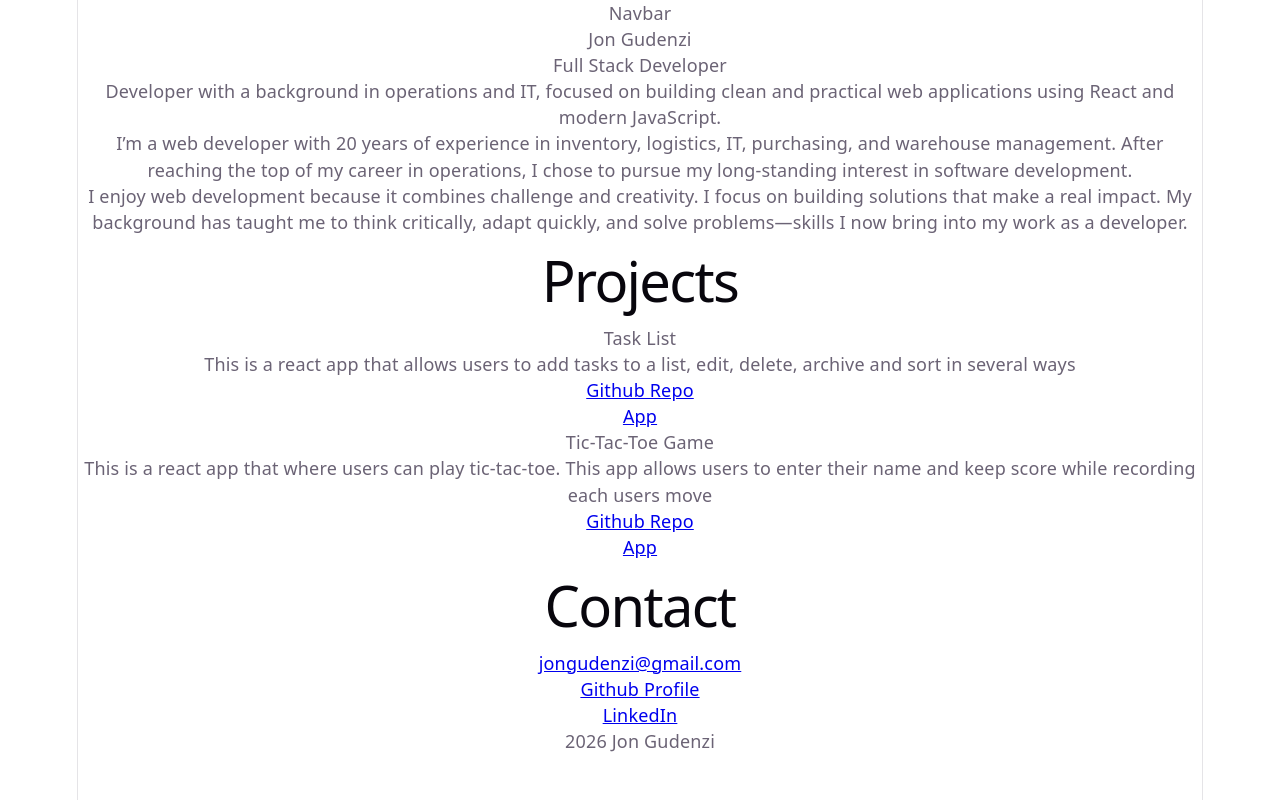
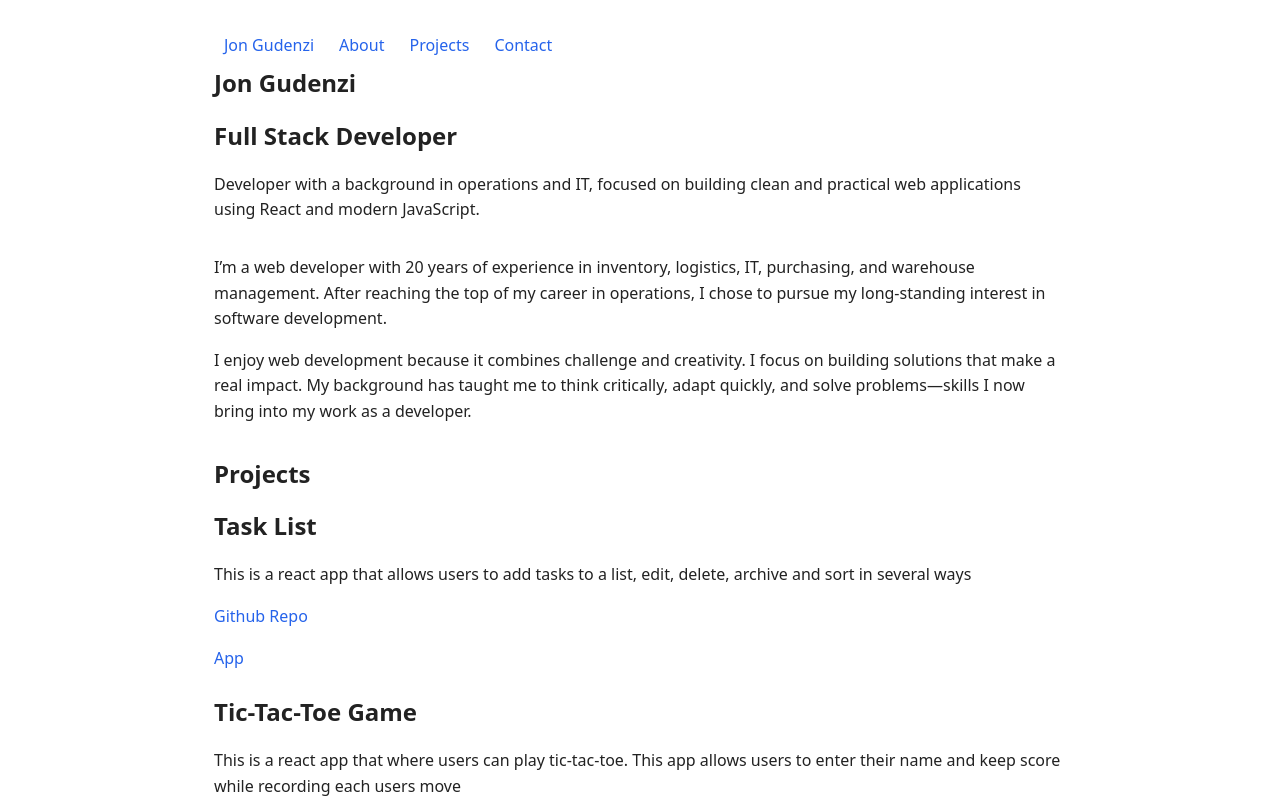
Before and after one commit to JonGudenzi/JonGudenzi-Portfolio2026, a React (Vite) app: page / in a window 1280 px wide. Shown: the top 802 px of the page. Built offline with nearby package versions, Linux system fonts and the light colour scheme.

Commit message:
Navbar setup

```diff
--- a/src/App.jsx
+++ b/src/App.jsx
@@ -8,14 +8,14 @@ import Footer from "./components/Footer";
 function App() {
 
   return (
-    <>
+    <section>
       <Navbar />
       <Header />
       <About />
       <Projects />
       <Contact />
       <Footer />
-    </>
+    </section>
   )
 }
 
--- a/src/components/About.jsx
+++ b/src/components/About.jsx
@@ -1,10 +1,11 @@
 export default function About() {
     return (
-        <>
+
+        <div className="about-me" id="about">
             <p>I’m a web developer with 20 years of experience in inventory, logistics, IT, purchasing, and warehouse management. After reaching the top of my career in operations, I chose to pursue my long-standing interest in software development.</p>
 
             <p>I enjoy web development because it combines challenge and creativity. I focus on building solutions that make a real impact. My background has taught me to think critically, adapt quickly, and solve problems—skills I now bring into my work as a developer.</p>
-        </>
+        </div>
 
     )
 }
--- a/src/components/Contact.jsx
+++ b/src/components/Contact.jsx
@@ -1,10 +1,10 @@
 export default function Contact() {
     return (
-        <>
+        <div id="contact">
         <h1>Contact</h1>
             <p><a href="mailto:jongudenzi@gmail.com" target="_blank" rel="noreferrer">jongudenzi@gmail.com</a></p>
             <p><a href="https://github.com/JonGudenzi" target="_blank" rel="noreferrer">Github Profile</a></p>
             <p><a href="https://www.linkedin.com/in/jon-gudenzi/" target="_blank" rel="noreferrer">LinkedIn</a></p>
-        </>
+        </div>
     )
 }
--- a/src/components/Header.jsx
+++ b/src/components/Header.jsx
@@ -1,10 +1,12 @@
 export default function Header() {
     return(
-        <>
-        <p>Jon Gudenzi</p>
-        <p>Full Stack Developer</p>
+        <div className="header-text">
+        <h1>Jon Gudenzi</h1>
+
+        <h2>Full Stack Developer</h2>
+
         <p>Developer with a background in operations and IT, focused on building clean and practical web applications using React and modern JavaScript.</p>
-        </>
+        </div>
 
     )
 }
--- a/src/components/Navbar.jsx
+++ b/src/components/Navbar.jsx
@@ -1,6 +1,12 @@
 export default function Navbar() {
 
-    return(
-        <p>Navbar</p>
+    return (
+        <div className="navBar">
+            <a className="navText">Jon Gudenzi</a>
+            <a className="navText" href="#about">About</a>
+            <a className="navText" href="#projects">Projects</a>
+            <a className="navText" href="#contact">Contact</a>
+        </div>
+
     )
 }
--- a/src/components/ProjectCard.jsx
+++ b/src/components/ProjectCard.jsx
@@ -1,11 +1,11 @@
 export default function ProjectCard({ project }) {
 
     return (
-        <>
-            <p>{project.title}</p>
-            <p>{project.description}</p>
+        <div className="project-content">
+            <h2>{project.title}</h2>
+            <p className="project-text">{project.description}</p>
             <p><a href={project.github} target="_blank" rel="noreferrer">Github Repo</a></p>
             <p><a href={project.app} target="_blank" rel="noreferrer">App</a></p>
-        </>
+        </div>
     )
 }
--- a/src/components/Projects.jsx
+++ b/src/components/Projects.jsx
@@ -4,7 +4,7 @@ import ProjectCard from "./ProjectCard";
 export default function Projects() {
 
     return (
-        <div>
+        <div id="projects">
             <h1>Projects</h1>
             {projects.map((project) => {
                 return (
--- a/src/index.css
+++ b/src/index.css
@@ -1,53 +1,11 @@
 :root {
-  --text: #6b6375;
-  --text-h: #08060d;
-  --bg: #fff;
-  --border: #e5e4e7;
-  --code-bg: #f4f3ec;
-  --accent: #aa3bff;
-  --accent-bg: rgba(170, 59, 255, 0.1);
-  --accent-border: rgba(170, 59, 255, 0.5);
-  --social-bg: rgba(244, 243, 236, 0.5);
-  --shadow:
-    rgba(0, 0, 0, 0.1) 0 10px 15px -3px, rgba(0, 0, 0, 0.05) 0 4px 6px -2px;
-
-  --sans: system-ui, 'Segoe UI', Roboto, sans-serif;
-  --heading: system-ui, 'Segoe UI', Roboto, sans-serif;
-  --mono: ui-monospace, Consolas, monospace;
-
-  font: 18px/145% var(--sans);
-  letter-spacing: 0.18px;
-  color-scheme: light dark;
-  color: var(--text);
-  background: var(--bg);
-  font-synthesis: none;
-  text-rendering: optimizeLegibility;
-  -webkit-font-smoothing: antialiased;
-  -moz-osx-font-smoothing: grayscale;
-
-  @media (max-width: 1024px) {
-    font-size: 16px;
-  }
+  font-family: system-ui, Arial, sans-serif;
+  color: #222;
+  background-color: #fff;
 }
 
-@media (prefers-color-scheme: dark) {
-  :root {
-    --text: #9ca3af;
-    --text-h: #f3f4f6;
-    --bg: #16171d;
-    --border: #2e303a;
-    --code-bg: #1f2028;
-    --accent: #c084fc;
-    --accent-bg: rgba(192, 132, 252, 0.15);
-    --accent-border: rgba(192, 132, 252, 0.5);
-    --social-bg: rgba(47, 48, 58, 0.5);
-    --shadow:
-      rgba(0, 0, 0, 0.4) 0 10px 15px -3px, rgba(0, 0, 0, 0.25) 0 4px 6px -2px;
-  }
-
-  #social .button-icon {
-    filter: invert(1) brightness(2);
-  }
+* {
+  box-sizing: border-box;
 }
 
 body {
@@ -55,57 +13,54 @@ body {
 }
 
 #root {
-  width: 1126px;
-  max-width: 100%;
+  max-width: 900px;
   margin: 0 auto;
-  text-align: center;
-  border-inline: 1px solid var(--border);
-  min-height: 100svh;
-  display: flex;
-  flex-direction: column;
-  box-sizing: border-box;
+  padding: 24px;
 }
 
 h1,
-h2 {
-  font-family: var(--heading);
-  font-weight: 500;
-  color: var(--text-h);
+h2,
+h3 {
+  margin-top: 0;
 }
 
-h1 {
-  font-size: 56px;
-  letter-spacing: -1.68px;
-  margin: 32px 0;
-  @media (max-width: 1024px) {
-    font-size: 36px;
-    margin: 20px 0;
-  }
-}
-h2 {
-  font-size: 24px;
-  line-height: 118%;
-  letter-spacing: -0.24px;
-  margin: 0 0 8px;
-  @media (max-width: 1024px) {
-    font-size: 20px;
-  }
-}
 p {
-  margin: 0;
+  line-height: 1.6;
 }
 
-code,
-.counter {
-  font-family: var(--mono);
-  display: inline-flex;
-  border-radius: 4px;
-  color: var(--text-h);
+a {
+  color: #2563eb;
+  text-decoration: none;
 }
 
-code {
-  font-size: 15px;
-  line-height: 135%;
-  padding: 4px 8px;
-  background: var(--code-bg);
+a:hover {
+  text-decoration: underline;
 }
+
+section {
+  margin-bottom: 40px;
+}
+
+.header-text {
+  margin-bottom: 32px;
+}
+
+.about-me {
+  margin-bottom: 32px;
+}
+
+.project-content {
+  margin-bottom: 24px;
+}
+
+.project-text {
+  margin-bottom: 12px;
+}
+
+.navBar {
+  margin: 10px;
+}
+
+.navText {
+  margin-right: 25px;
+}
```
